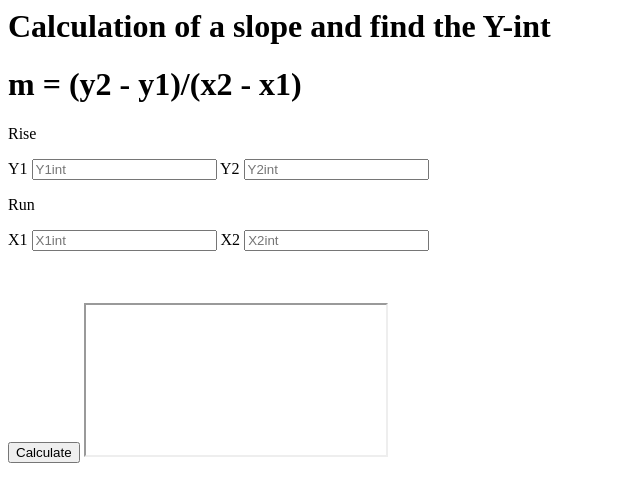
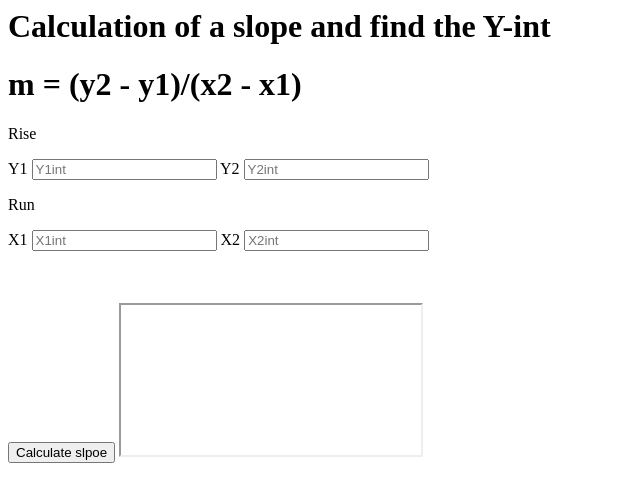
Before and after one commit to ICD2O-Digital-Tech-ShemS/Assign-03-PHP-Calculations, a PHP site: page / in a window 1280 px wide. Shown: the top 502 px of the page, without its empty margins (0-640 px from the left). Run offline with PHP 8.4, Linux system fonts and the light colour scheme.

Commit message:
This is my project

```diff
--- a/index.php
+++ b/index.php
@@ -29,7 +29,7 @@
         <input type="number" step="any" id="X2int" placeholder="X2int">
 		</form>
     <br><br>
-        <input type="submit" value="Calculate">
+        <input type="submit" value="Calculate slpoe">
 
 			<iframe id="results" name="results">
         <div id="$slope"></div>
```
